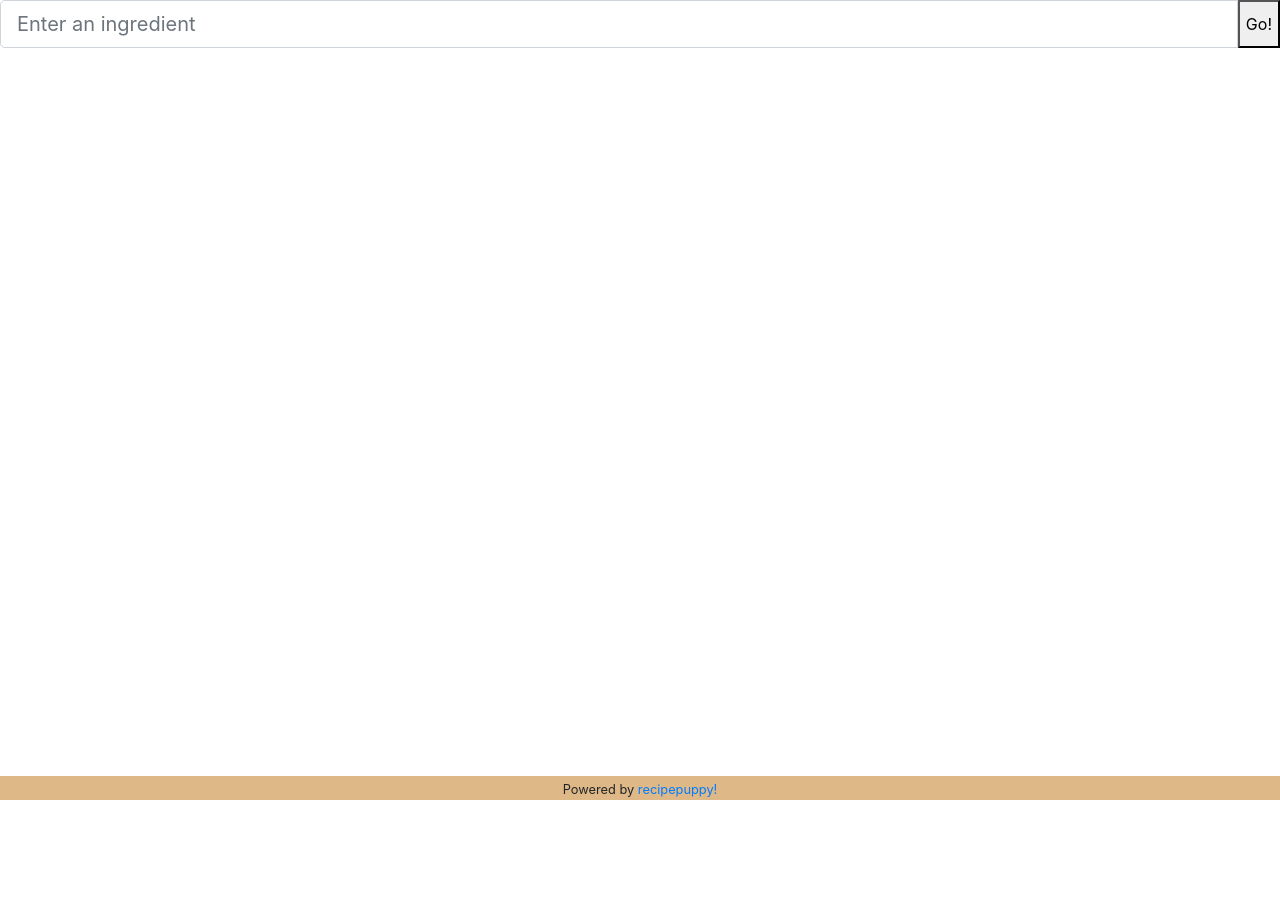
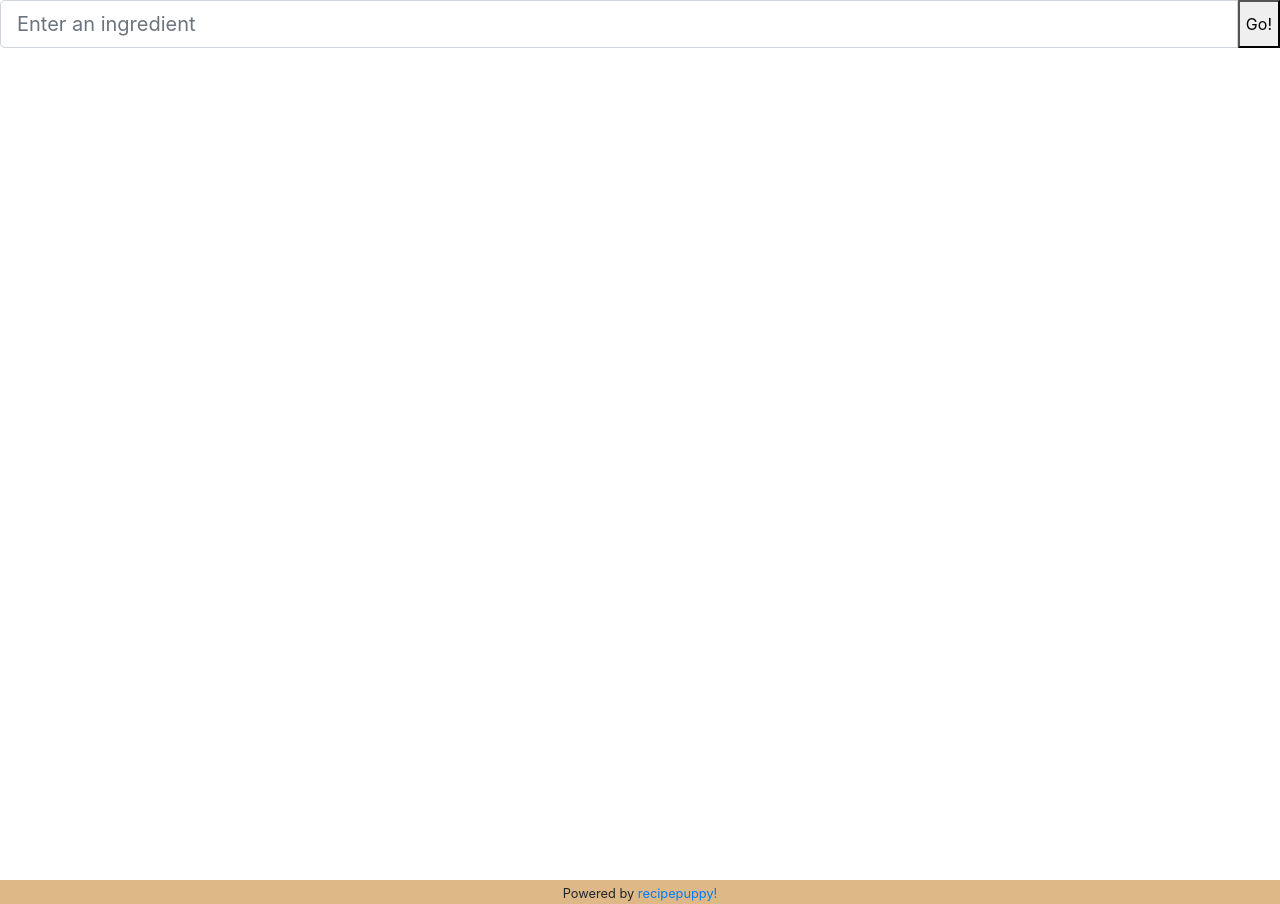
Before and after one commit to kre64/what-to-eat, a React (Create React App) app: page / in a window 1280 px wide. Before the commit the page ends 800 px from the top, so only its background shows below. Built offline with nearby package versions, Linux system fonts and the light colour scheme.

Commit message:
converting project to utilize scss and Mui

```diff
--- a/package.json
+++ b/package.json
@@ -3,7 +3,8 @@
   "version": "0.1.0",
   "private": true,
   "dependencies": {
-    "axios": "^0.18.0",
+    "@material-ui/core": "^4.1.1",
+    "axios": "^0.19.0",
     "bootstrap": "^4.3.1",
     "node-sass": "^4.11.0",
     "react": "^16.8.6",
--- a/src/App.js
+++ b/src/components/App/App.js
@@ -1,6 +1,8 @@
 import React, { Component } from 'react';
-import IngredientList from './components/IngredientList';
-import RecipeGrid from './components/RecipeGrid';
+
+import IngredientList from '../IngredientList/IngredientList';
+import RecipeGrid from '../RecipeGrid/RecipeGrid';
+
 import axios from 'axios';
 
 class App extends Component {
--- a/src/components/IngredientList.js
+++ b/src/components/IngredientList/IngredientList.js
@@ -24,7 +24,7 @@ class IngredientList extends Component {
     }
     render() {
         return (
-            <div className="container">
+            <div className="container-fluid">
                 {this.renderIngredients()}
             </div>
         )
--- a/src/index.js
+++ b/src/index.js
@@ -1,7 +1,7 @@
 import React from 'react';
 import ReactDOM from 'react-dom';
-import './index.css';
-import App from './App';
+import App from './components/App/App';
 import '../node_modules/bootstrap/scss/bootstrap.scss'
+import './index.scss';
 
 ReactDOM.render(<App />, document.getElementById('root'));
--- /dev/null
+++ b/src/index.scss
@@ -0,0 +1,61 @@
+@import '../node_modules/bootstrap/scss/bootstrap.scss';
+
+html, body {
+    height: 100%;
+    min-height: 100%;
+    margin: 0;
+    padding: 0;
+    -webkit-font-smoothing: antialiased;
+    -moz-osx-font-smoothing: grayscale;
+}
+
+.App {
+    min-height: 100vh;
+    justify-content: space-between;
+}
+
+.wte-form {
+    padding-bottom: 1rem;
+}
+
+.ingredient-pill {
+    margin-bottom: 10px;
+    padding-right: 1.5rem;
+    padding-left: .5rem;
+    white-space: nowrap;
+    text-align: left;
+    background-color: white;
+    border-radius: .5rem;
+    font-weight: 600;
+    border: 1px solid black;
+    line-height: 1.6;
+}
+
+.ingredient-pill:hover{
+    cursor: default;
+}
+
+.close-btn {
+    cursor: pointer;
+    color: black;
+    border-top-right-radius: .5rem;
+    border-bottom-right-radius: .5rem;
+    position: absolute;
+    display: inline-block;
+    margin-left: .5rem;
+}
+
+.grid-holder {
+    overflow-x: auto;
+    min-height: 100vh;
+    margin-bottom: 1.5rem;
+}
+
+.wte-footer {
+    bottom: 0;
+    background-color: burlywood;
+    width: 100%;
+    height: 1.5rem;
+    margin-top: -1.5rem;
+    text-align: center;
+}
```
Also changed, not shown: src/components/RecipeGrid/RecipeGrid.js (renamed from src/components/RecipeGrid.js), 2 other files (tests, documents, lock files or other folders).
